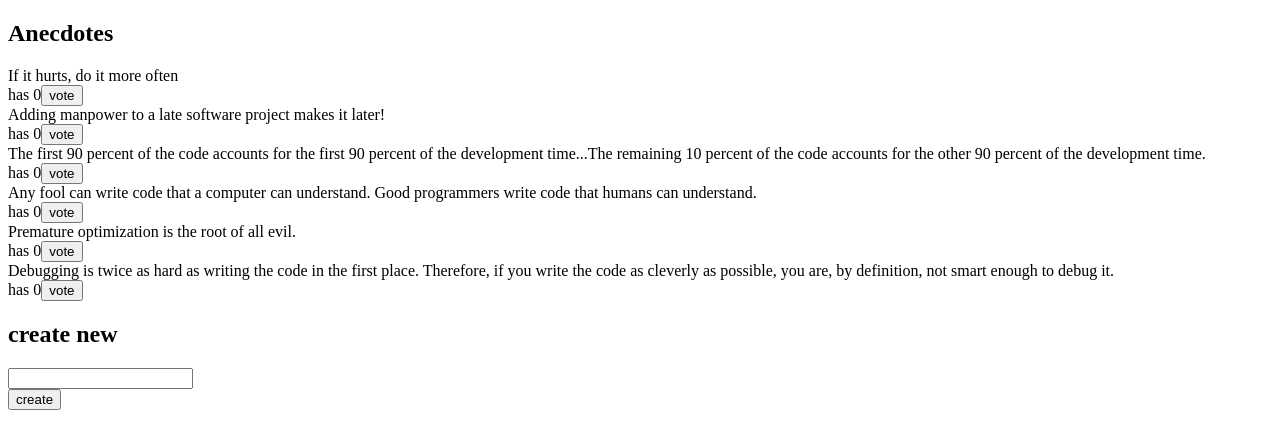
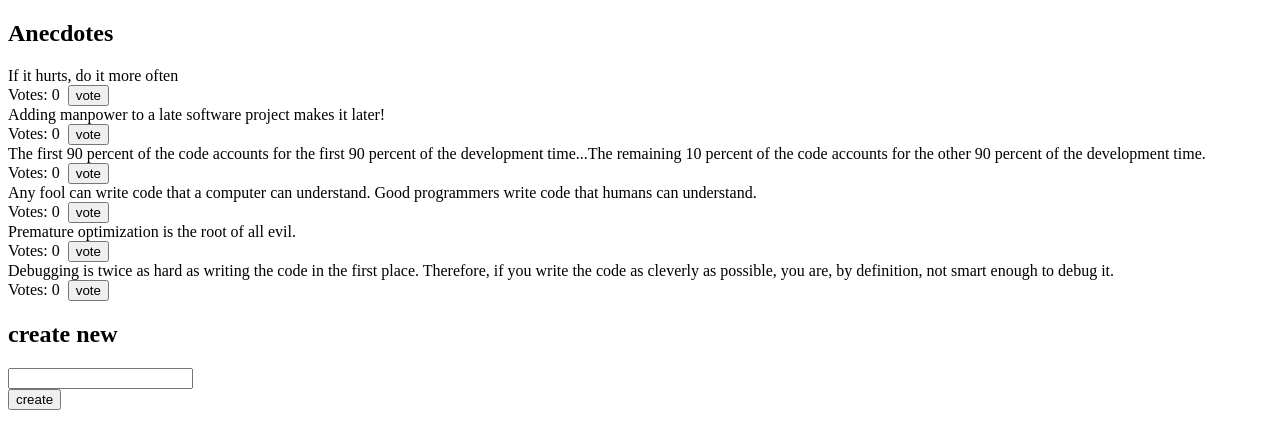
Before and after one commit to winstonrc/blog-tracker-server, a React (Create React App) app in the folder part6/redux-anecdotes/: page / in a window 1280 px wide. Shown: the top 448 px of the page. Built offline with nearby package versions, Linux system fonts and the light colour scheme.

Commit message:
update formatting

```diff
--- a/part6/redux-anecdotes/src/components/AnecdoteList.js
+++ b/part6/redux-anecdotes/src/components/AnecdoteList.js
@@ -13,7 +13,7 @@ const AnecdoteList = () => {
                     {anecdote.content}
                 </div>
                 <div>
-                    has {anecdote.votes}
+                    Votes: {anecdote.votes} &nbsp;
                     <button onClick={() => dispatch(vote(anecdote.id))}>vote</button>
                 </div>
                 </div>
```
